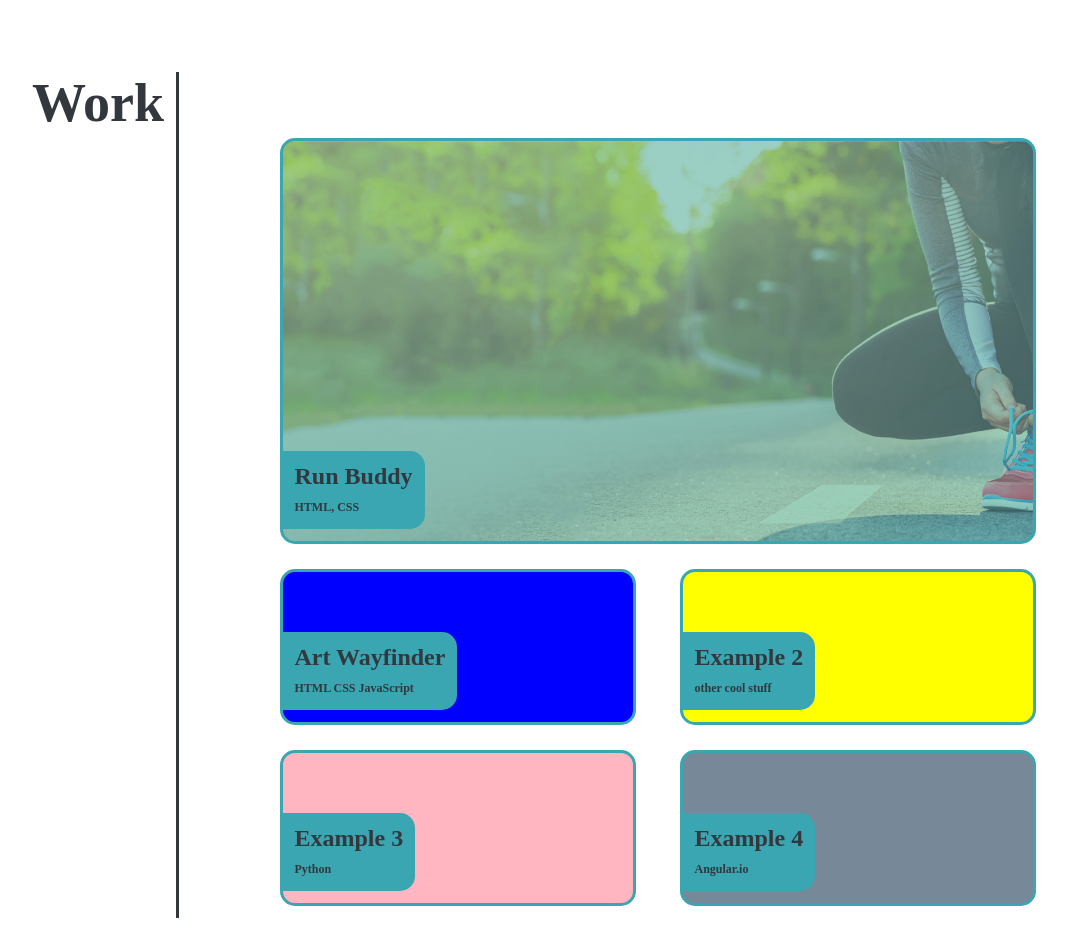
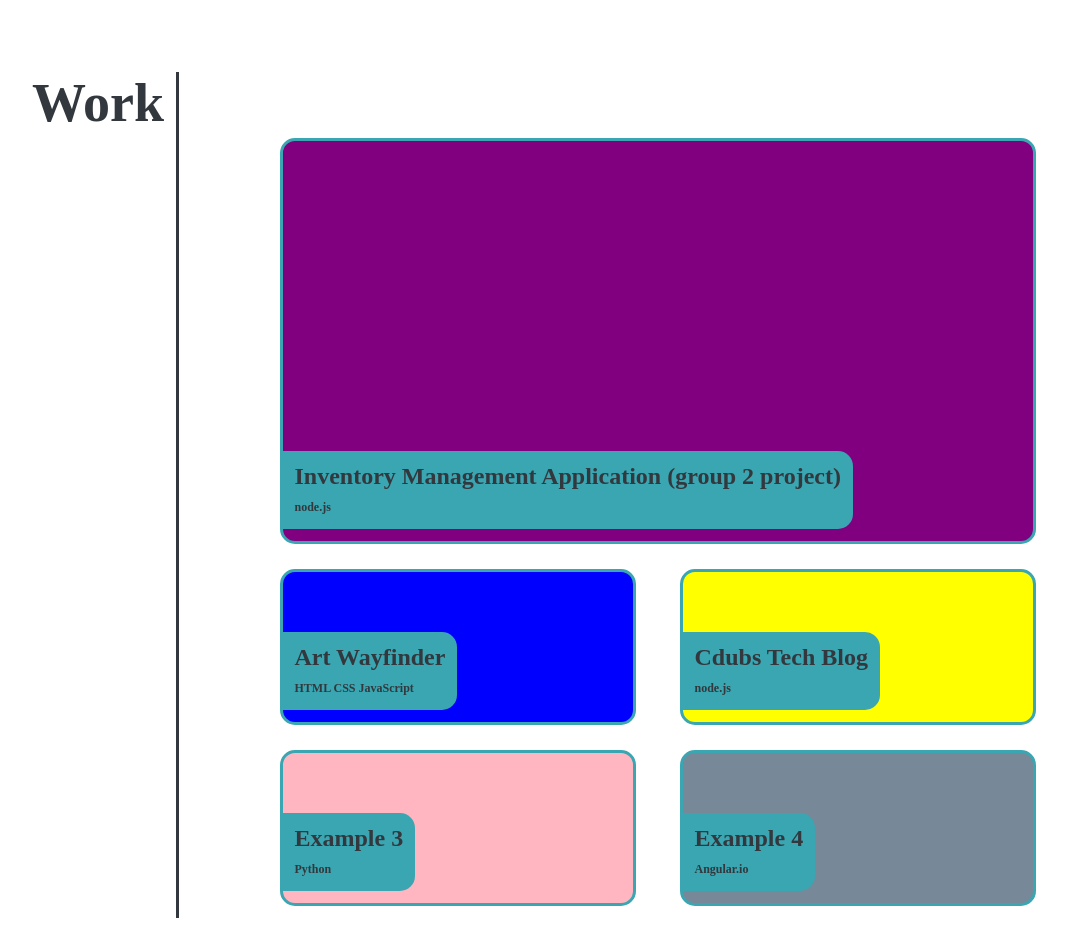
Before and after one commit to cwinters87/portfolio, a plain HTML site: page index.html in a window 1280 px wide. Shown: the part 1201-2136 px from the top of the page, without its empty margins (144-1211 px from the left). Drawn offline with Linux system fonts and the light colour scheme.

Commit message:
updated page for group project 2

```diff
--- a/assests/css/style.css
+++ b/assests/css/style.css
@@ -175,7 +175,7 @@ aside h2 {
 }
 
 #section-1 {
-    background-image: url("../images/hero-bg.jpg");
+    background: purple;
     background-size: cover;
     width: 750px;
     height: 400px;
--- a/index.html
+++ b/index.html
@@ -48,16 +48,16 @@
         </aside>
         <article>
             <main>
-                <div onclick="location.href='https://cwinters87.github.io/run-buddy/'"  class="work-item" id="section-1">
-                    <p>Run Buddy<br><span>HTML, CSS</span></p>
+                <div onclick="location.href='https://mswil-dolphin-group.herokuapp.com/'"  class="work-item" id="section-1">
+                    <p>Inventory Management Application (group 2 project)<br><span>node.js</span></p>
                 </div>
             </main>
             <main class="main-class">
                 <div onclick="location.href='https://mswil.github.io/Chicago-Art-Wayfinder/'" class="work-item" id="section-2">
                     <p>Art Wayfinder<br><span>HTML CSS JavaScript</span></p>
                 </div>
-                <div onclick="location.href='http://example.com/';" class="work-item" id="section-3">
-                    <p>Example 2<br><span>other cool stuff</span></p>
+                <div onclick="location.href='http://cdubs-tech-blog.herokuapp.com/'" class="work-item" id="section-3">
+                    <p>Cdubs Tech Blog<br><span>node.js</span></p>
                 </div>
             </main>
             <main class="main-class">
```
